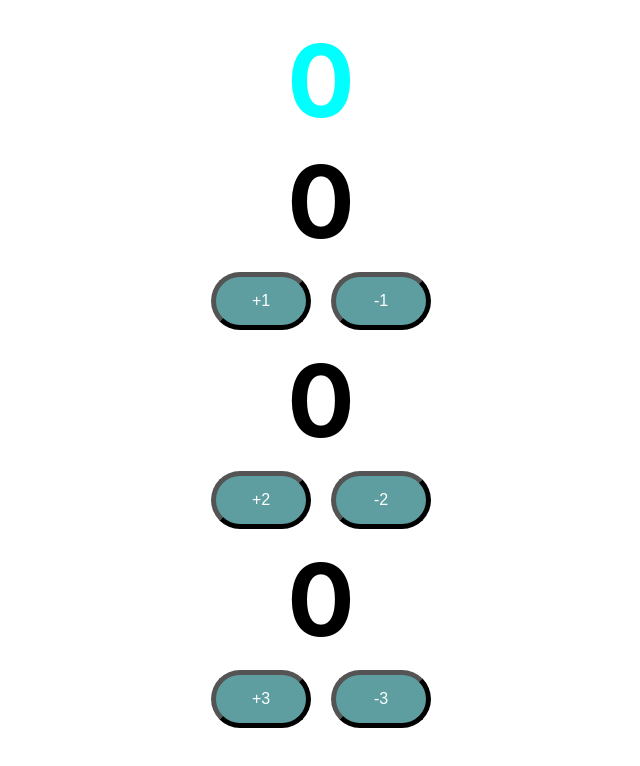
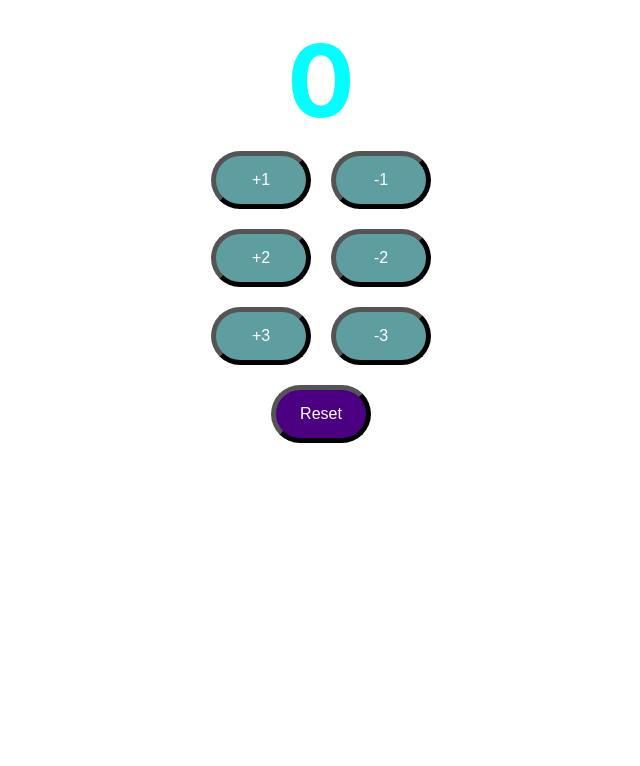
Before and after one commit to Jewel-cse/React-Basics, a React (Create React App) app: page / in a window 1280 px wide. Shown: the top 766 px of the page, without its empty margins (319-959 px from the left). Built offline with nearby package versions, Linux system fonts and the light colour scheme.

Commit message:
seperate component module and add reset button

```diff
--- a/src/components/counter/Counter.css
+++ b/src/components/counter/Counter.css
@@ -1,6 +1,6 @@
-.counterButton {
+
+button{
   font-size: 16px;
-  background-color: cadetblue;
   width: 100px;
   margin: 10px;
   color: white;
@@ -10,11 +10,18 @@
   border-width: 5px;
 }
 
+.counterButton {
+  background-color: cadetblue;
+
+}
+.resetButton{
+  background-color: indigo;
+}
+
 .count{
     font-weight: bold;
     font-size: 100px;
     padding: 20px;
-
 }
 .Totalcount{
   font-weight: bold;
--- a/src/components/counter/Counter.jsx
+++ b/src/components/counter/Counter.jsx
@@ -1,63 +1,43 @@
 import { useState } from 'react';
 import './Counter.css';
-import PropTypes from 'prop-types';
 
+import CounterButton from './CounterButton';
 export default function Counter() {
   //counter level e state maintain
   const [count, setCount] = useState(0);
 
   function increamentParentCounter(by) {
     setCount(count + by);
+  }
+
+  function decreamentParenCounter(by) {
+    setCount(count - by);
     }
-
-    function decreamentParenCounter(by) {
-        setCount(count - by);
-  }
+    function resetCounter() {
+        setCount(0);
+    }
 
   return (
     <>
       <span className="Totalcount">{count}</span>
-      <CounterButton by={1} increamentMethod={increamentParentCounter} decreamentMethod = {decreamentParenCounter}/>
-      <CounterButton by={2} increamentMethod={increamentParentCounter} decreamentMethod = {decreamentParenCounter}/>
-      <CounterButton by={3} increamentMethod={increamentParentCounter} decreamentMethod = {decreamentParenCounter}/>
+      <CounterButton
+        by={1}
+        increamentMethod={increamentParentCounter}
+        decreamentMethod={decreamentParenCounter}
+      />
+      <CounterButton
+        by={2}
+        increamentMethod={increamentParentCounter}
+        decreamentMethod={decreamentParenCounter}
+      />
+      <CounterButton
+        by={3}
+        increamentMethod={increamentParentCounter}
+        decreamentMethod={decreamentParenCounter}
+          />
+      <button className="resetButton" onClick={resetCounter}>
+          Reset
+        </button>
     </>
   );
 }
-
-function CounterButton({ by, increamentMethod ,decreamentMethod}) {
-  //by is an object
-  //[0,f]
-  const [count, setCount] = useState(0); //use state return an array of current value and function
-
-  function increamentCounter() {
-    setCount(count + by);
-    increamentMethod(by);
-  }
-
-  function decreamentCounter() {
-    setCount(count - by);
-      decreamentMethod(by);
-  }
-
-  return (
-    <div className="Counter">
-      <span className="count">{count}</span>
-      <div>
-        <button className="counterButton" onClick={increamentCounter}>
-          +{by}
-        </button>
-        <button className="counterButton" onClick={decreamentCounter}>
-          -{by}
-        </button>
-      </div>
-    </div>
-  );
-}
-
-CounterButton.propTypes = {
-  by: PropTypes.number,
-};
-
-CounterButton.defaultProps = {
-  by: 1,
-};
--- /dev/null
+++ b/src/components/counter/CounterButton.jsx
@@ -0,0 +1,43 @@
+import { useState } from 'react';
+import PropTypes from 'prop-types';
+
+export default function CounterButton({
+  by,
+  increamentMethod,
+  decreamentMethod,
+}) {
+  //by is an object
+  //[0,f]
+  const [count, setCount] = useState(0); //use state return an array of current value and function
+
+  function increamentCounter() {
+    setCount(count + by);
+    increamentMethod(by);
+  }
+
+  function decreamentCounter() {
+    setCount(count - by);
+    decreamentMethod(by);
+  }
+
+  return (
+    <div className="Counter">
+      <div>
+        <button className="counterButton" onClick={increamentCounter}>
+          +{by}
+        </button>
+        <button className="counterButton" onClick={decreamentCounter}>
+          -{by}
+        </button>
+      </div>
+    </div>
+  );
+}
+
+CounterButton.propTypes = {
+  by: PropTypes.number,
+};
+
+CounterButton.defaultProps = {
+  by: 1,
+};
```
